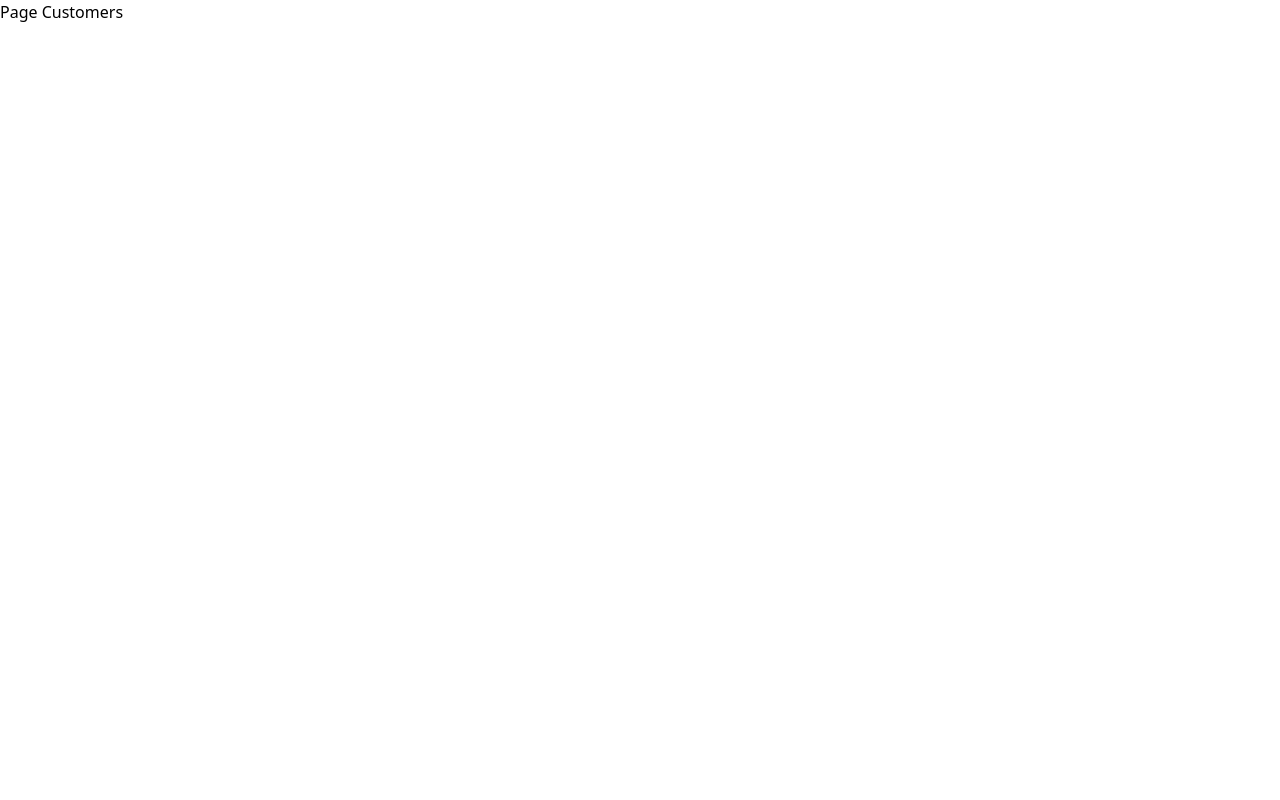
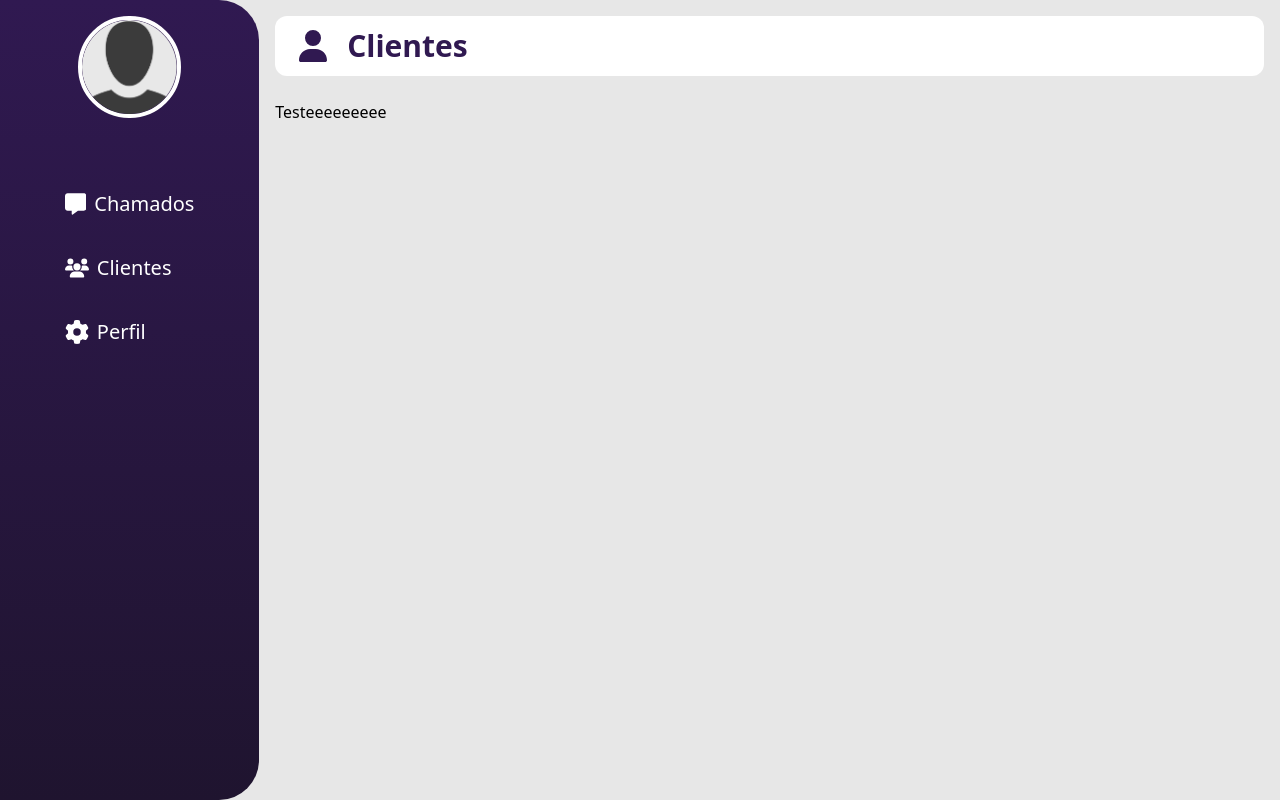
Before and after one commit to oMatheus-Farias/call_flow_manager, a React (Vite) app: page /customers in a window 1280 px wide. Built offline with nearby package versions, Linux system fonts and the light colour scheme; no server answers; sample sign-in values are in the browser's storage.

Commit message:
feat: adicionado componente Header na pagina de Customers e Profile

```diff
--- a/src/pages/Customers/index.tsx
+++ b/src/pages/Customers/index.tsx
@@ -1,7 +1,22 @@
+import Nav from "../../components/Nav";
+import Header from "../../components/Header";
+import Container from "../../components/Container";
+
 export default function Customers(){
   return(
-    <div>
-      Page Customers
+    <div className="h-screen bg-offWhite md:flex" >
+      <Nav/>
+
+      <Container>
+        <Header
+          title='Clientes'
+          icon={
+            <path d="M224 256A128 128 0 1 0 224 0a128 128 0 1 0 0 256zm-45.7 48C79.8 304 0 383.8 0 482.3C0 498.7 13.3 512 29.7 512H418.3c16.4 0 29.7-13.3 29.7-29.7C448 383.8 368.2 304 269.7 304H178.3z"/>
+          }
+        />
+
+        <h1>Testeeeeeeeee</h1>
+      </Container>
     </div>
   );
 };
--- a/src/pages/Dashboard/index.tsx
+++ b/src/pages/Dashboard/index.tsx
@@ -2,8 +2,8 @@
 import { AuthContext } from "../../contexts/auth";
 
 import Nav from "../../components/Nav";
+import Header from "../../components/Header";
 import Container from "../../components/Container";
-import Header from "../../components/Header";
 
 export default function Dashboard(){
   const { handleSignOut } = useContext(AuthContext);
--- a/src/pages/Profile/index.tsx
+++ b/src/pages/Profile/index.tsx
@@ -1,7 +1,22 @@
+import Nav from "../../components/Nav";
+import Header from "../../components/Header";
+import Container from "../../components/Container";
+
 export default function Profile(){
   return(
-    <div>
-      Page Profile
+    <div className="h-screen bg-offWhite md:flex" >
+      <Nav/>
+
+      <Container>
+        <Header
+          title='Perfil'
+          icon={
+            <path d="M495.9 166.6c3.2 8.7 .5 18.4-6.4 24.6l-43.3 39.4c1.1 8.3 1.7 16.8 1.7 25.4s-.6 17.1-1.7 25.4l43.3 39.4c6.9 6.2 9.6 15.9 6.4 24.6c-4.4 11.9-9.7 23.3-15.8 34.3l-4.7 8.1c-6.6 11-14 21.4-22.1 31.2c-5.9 7.2-15.7 9.6-24.5 6.8l-55.7-17.7c-13.4 10.3-28.2 18.9-44 25.4l-12.5 57.1c-2 9.1-9 16.3-18.2 17.8c-13.8 2.3-28 3.5-42.5 3.5s-28.7-1.2-42.5-3.5c-9.2-1.5-16.2-8.7-18.2-17.8l-12.5-57.1c-15.8-6.5-30.6-15.1-44-25.4L83.1 425.9c-8.8 2.8-18.6 .3-24.5-6.8c-8.1-9.8-15.5-20.2-22.1-31.2l-4.7-8.1c-6.1-11-11.4-22.4-15.8-34.3c-3.2-8.7-.5-18.4 6.4-24.6l43.3-39.4C64.6 273.1 64 264.6 64 256s.6-17.1 1.7-25.4L22.4 191.2c-6.9-6.2-9.6-15.9-6.4-24.6c4.4-11.9 9.7-23.3 15.8-34.3l4.7-8.1c6.6-11 14-21.4 22.1-31.2c5.9-7.2 15.7-9.6 24.5-6.8l55.7 17.7c13.4-10.3 28.2-18.9 44-25.4l12.5-57.1c2-9.1 9-16.3 18.2-17.8C227.3 1.2 241.5 0 256 0s28.7 1.2 42.5 3.5c9.2 1.5 16.2 8.7 18.2 17.8l12.5 57.1c15.8 6.5 30.6 15.1 44 25.4l55.7-17.7c8.8-2.8 18.6-.3 24.5 6.8c8.1 9.8 15.5 20.2 22.1 31.2l4.7 8.1c6.1 11 11.4 22.4 15.8 34.3zM256 336a80 80 0 1 0 0-160 80 80 0 1 0 0 160z"/>
+          }
+        />
+
+        <h1>Testeeeeeeeee</h1>
+      </Container>
     </div>
   );
 };
```
